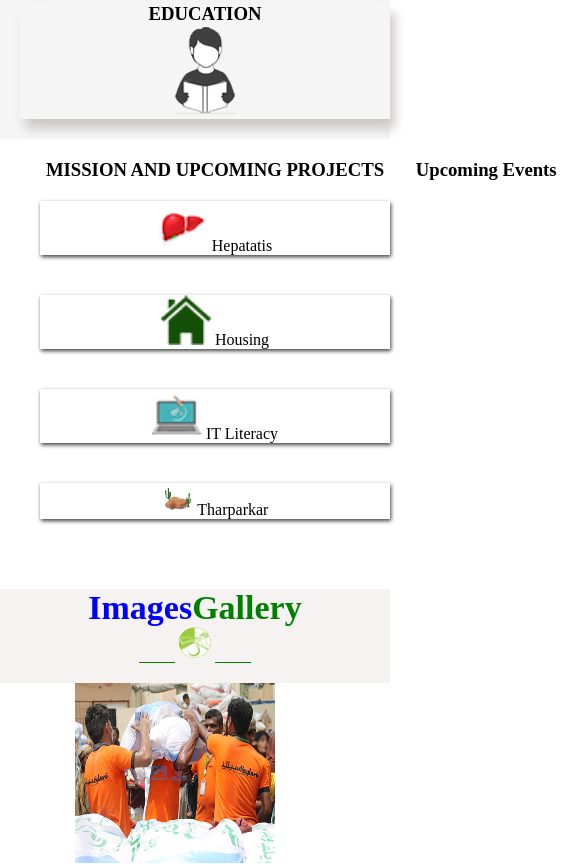
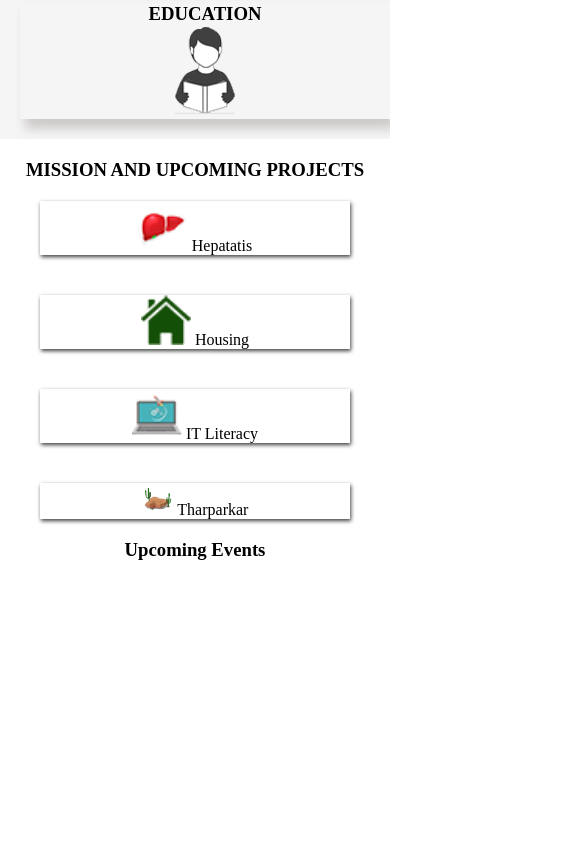
Before and after one commit to abdulbasit01/saylani-assignemt3, a plain HTML site: page index.html in a window 390 px wide. Shown: the part 2277-3141 px from the top of the page, 562 px wide, since content can reach past the window. Drawn offline with Linux system fonts and the light colour scheme.

Commit message:
image gallery

```diff
--- a/css/mediaquery.css
+++ b/css/mediaquery.css
@@ -76,6 +76,29 @@
     .our-serves > h1 ,div{
         font-size: 100%;
     }
+    .misson-services{
+        display: flex;
+        flex-direction: row;
+        margin:20px
+    }.misson-services{
+        display: flex;
+        flex-direction: column;
+        margin:20px;
+        align-items: center;
+        justify-content: center;
+    }
+    .mission-boxes{
+        box-shadow: 1px 2px 4px #3f423f;
+        margin: 20px;
+        width: 100%;
+    }
+    .images-gallery img {
+        min-width: 160px;
+        width: 100%;
+        height: 180px;
+        transition: ease-in-out 2s;
+    }
+
 }
 
 @media screen and (max-width: 400px) {
--- a/css/style.css
+++ b/css/style.css
@@ -184,10 +184,10 @@ section .content p{
     box-shadow: 5px 10px 10px #cecaca;
     margin: 10px;
     text-align: center;
-
 }
 .misson-services{
     display: flex;
+    flex-direction: row;
     margin:20px
 }
 .misson-services .mission{
@@ -215,7 +215,8 @@ section .content p{
 .images-gallery{
     display: flex;
     flex-wrap: wrap;
-    justify-content: space-evenly;
+    justify-content: center;
+
 }
 .images-gallery img {
     min-width: 160px;
@@ -234,7 +235,7 @@ section .content p{
     transform: translate(-50%,50%);
     clear: both;
     color:#1E90FF;
-    opacity: 0.3;
+    opacity: 0.7;
     transition: ease-in 2s;
 }
 
--- a/index.html
+++ b/index.html
@@ -34,7 +34,8 @@
         </div>
         <div class="menu">
             <span class="active">Home</span>
-            <span >About <i class="fas fa-caret-down"></i></span>
+            <span >About <i class="fas fa-caret-down"></i>
+            </span>
             <span class="services-saylani">
                 Saylani Services <i class="fas fa-caret-down drop-"></i>
             </span>
@@ -211,6 +212,12 @@
             <i class="fas fa-image"></i>
             <i class="fas fa-download"></i>
         </div>
+        <div class="gallery">
+            <img src="./assest/food.jpg" alt="">
+            <i class="fas fa-image"></i>
+            <i class="fas fa-download"></i>
+        </div>
+
 
     </div>
 
```
